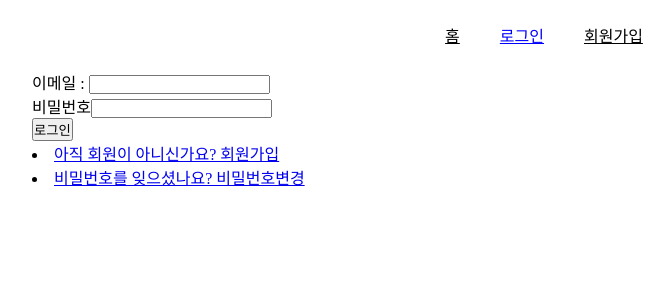
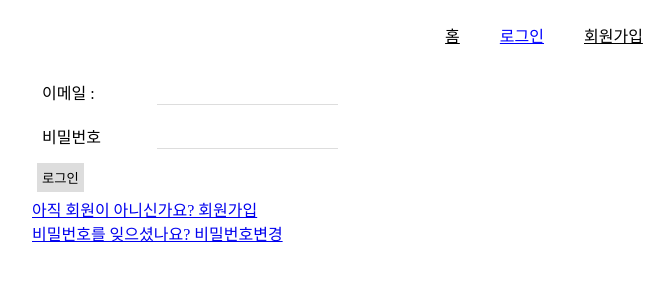
Before and after one commit to github-jademon/NetTalk-Frontend, a React (Create React App) app: page /signin in a window 1280 px wide. Shown: the top 300 px of the page, without its empty margins (96-768 px from the left). Built offline with nearby package versions, Linux system fonts and the light colour scheme.

Commit message:
add input, label, li style

```diff
--- a/src/App.css
+++ b/src/App.css
@@ -18,8 +18,11 @@
 }
 
 .header ul li {
+  padding: 5px 20px;
+}
+
+li {
   list-style: none;
-  padding: 5px 20px;
 }
 
 .main {
@@ -32,3 +35,26 @@
 .main > .container {
   width: 80%;
 }
+
+label {
+  display: inline-block;
+  width: 100px;
+  padding: 5px;
+  margin: 5px;
+}
+
+input[type="text"],
+input[type="password"] {
+  border: none;
+  border-bottom: 1px solid #ddd;
+  padding: 2px;
+  margin: 5px;
+  outline: none;
+}
+
+input[type="button"] {
+  padding: 5px;
+  margin: 5px;
+  border: none;
+  background-color: #ddd;
+}
```
